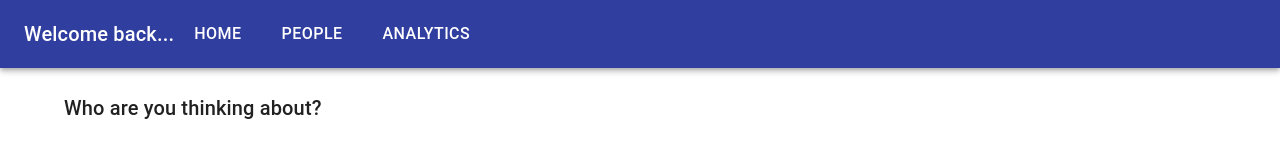
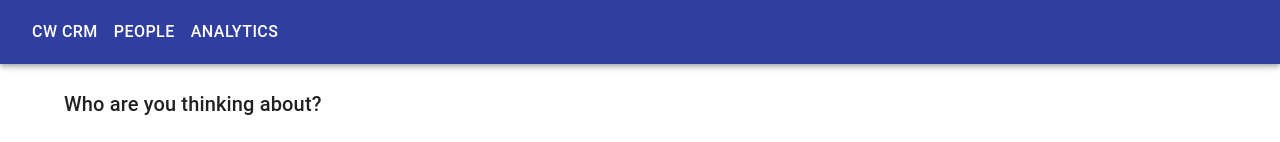
Before and after one commit to clwatkins/personal-crm, a React (Create React App) app in the folder frontend/: page /people in a window 1280 px wide. Shown: the top 142 px of the page. Built offline with nearby package versions, Linux system fonts and the light colour scheme; no server answers.

Commit message:
Fix header spacing

```diff
--- a/frontend/src/App.js
+++ b/frontend/src/App.js
@@ -16,8 +16,7 @@ import People from "./components/People";
 
 const HeaderButton = styled(Button)(() => ({
   color: "white",
-  padding: "20px",
-  fontSize: "16px",
+  fontSize: "1rem",
 }));
 
 const App = () => {
@@ -26,9 +25,8 @@ const App = () => {
       <CssBaseline />
       <AppBar position="static">
         <Toolbar>
-          <Typography variant="h6">Welcome back...</Typography>
           <Link to="/">
-            <HeaderButton>Home</HeaderButton>
+            <HeaderButton>CW CRM</HeaderButton>
           </Link>
 
           <Link to="/people">
--- a/frontend/src/components/Forms.js
+++ b/frontend/src/components/Forms.js
@@ -80,7 +80,7 @@ const BasePersonCommentForm = (personPrompt, commentPrompt, eventType) => {
         />
       ) : (
         <PersonSelect
-          isMulti={true}
+          isMulti
           placerholder={personPrompt}
           selectedValues={selectedPeopleValues}
           setSelectedValues={setSelectedPeopleValues}
```
